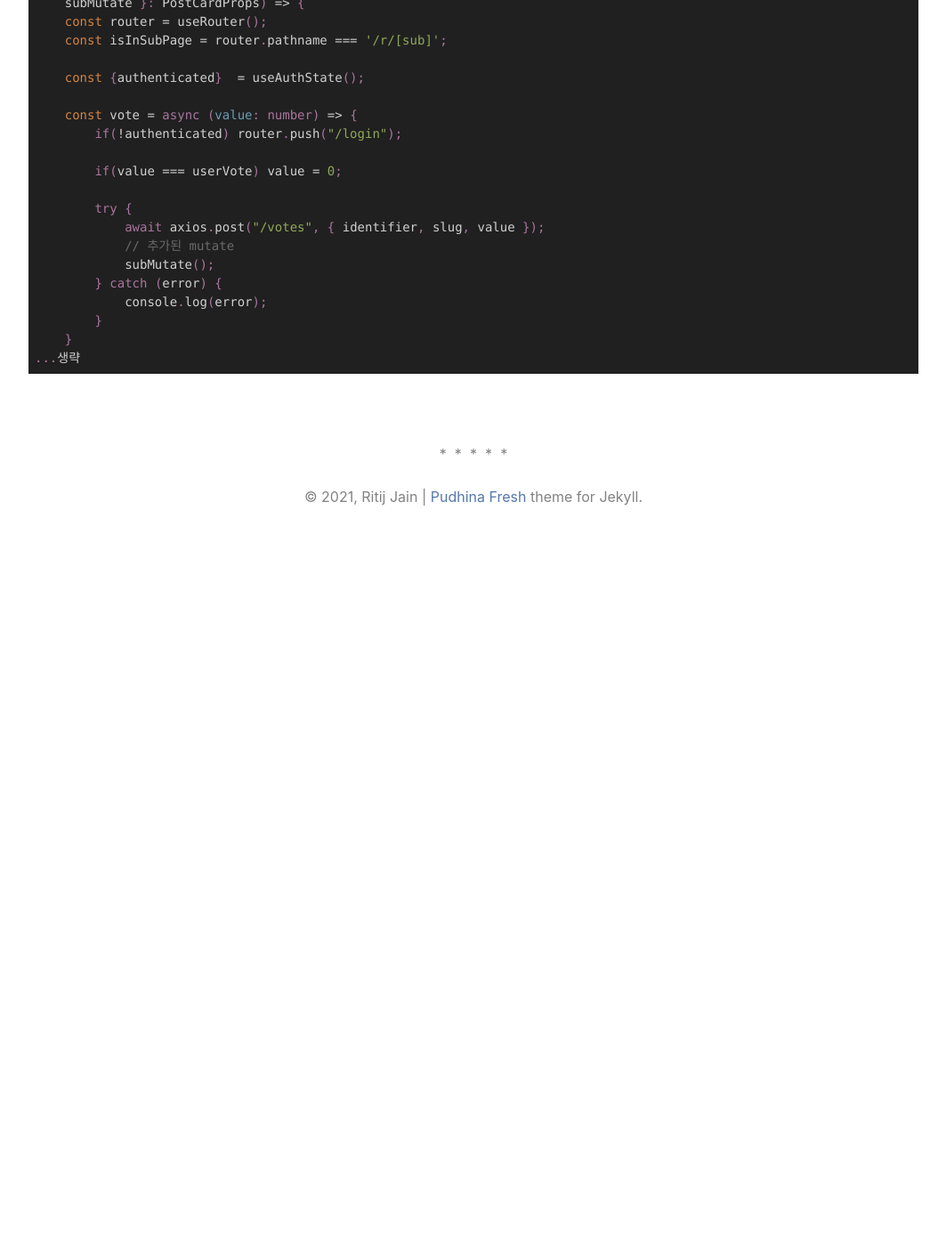
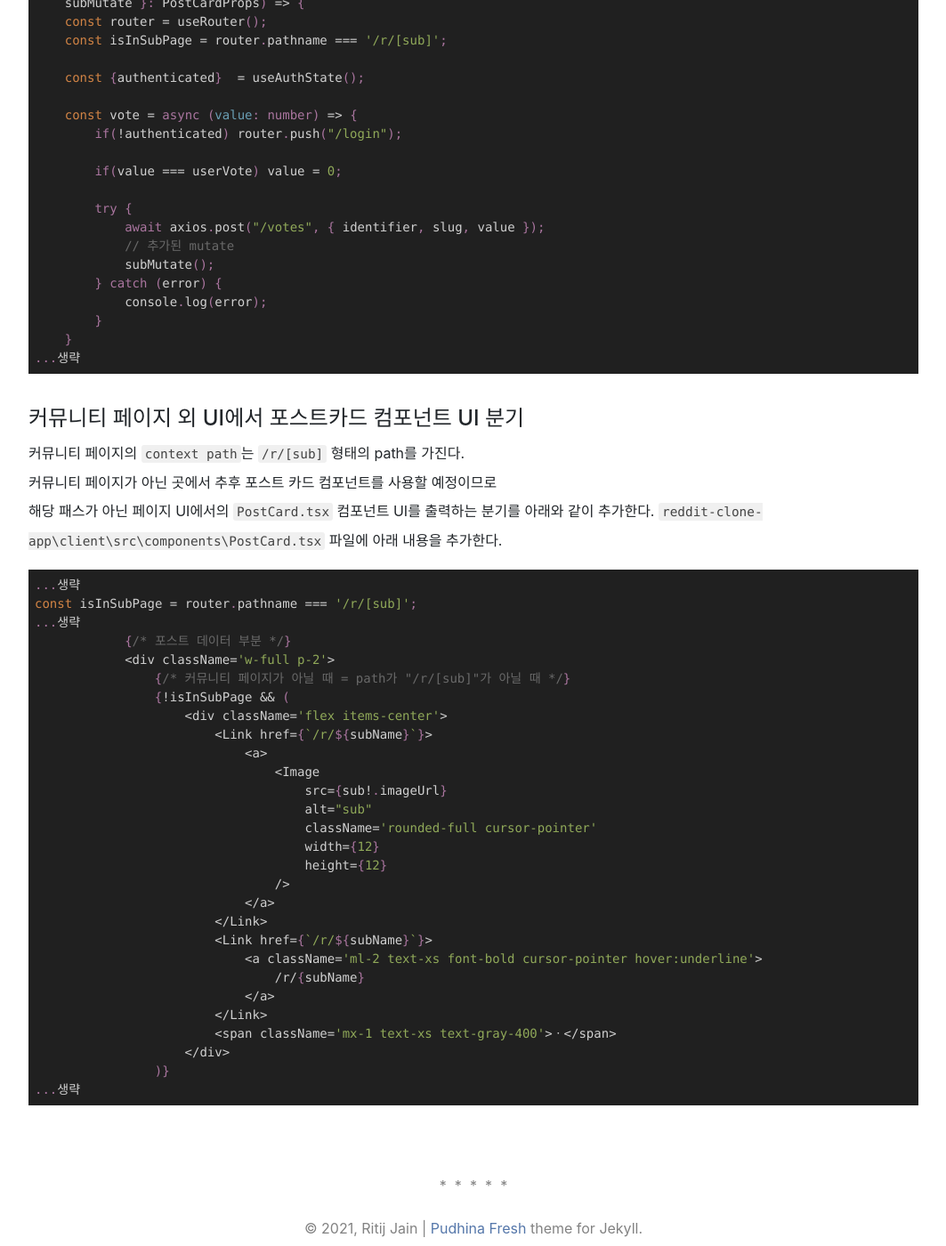
Before and after one commit to StdRunner/StdRunner.github.io, a Jekyll site: the page built from _posts/a1-clone-reddit/section7/2022-11-20-a6-post-list.md, in a window 1280 px wide and 1400 px high, scrolled down 5571 px. Shown: the whole window at 89% size, without its empty margins (108-1171 px from the left). Built offline with Jekyll 4.4.1, drawn with Linux system fonts in a browser that asks for light colours; nearby versions of some CDN libraries; comment, search, counter and statistics services are not loaded; before the commit the page ends 6201 px from its top, so only the background shows below that.

````diff
--- a/_posts/a1-clone-reddit/section7/2022-11-20-a6-post-list.md
+++ b/_posts/a1-clone-reddit/section7/2022-11-20-a6-post-list.md
@@ -267,3 +267,40 @@
     }
 ...생략
 ```
+
+#### 커뮤니티 페이지 외 UI에서 포스트카드 컴포넌트 UI 분기
+커뮤니티 페이지의 `context path`는 `/r/[sub]` 형태의 path를 가진다.
+커뮤니티 페이지가 아닌 곳에서 추후 포스트 카드 컴포넌트를 사용할 예정이므로
+해당 패스가 아닌 페이지 UI에서의 `PostCard.tsx` 컴포넌트 UI를 출력하는 분기를 아래와 같이 추가한다.
+`reddit-clone-app\client\src\components\PostCard.tsx` 파일에 아래 내용을 추가한다.
+
+```typescript
+...생략
+const isInSubPage = router.pathname === '/r/[sub]';
+...생략
+            {/* 포스트 데이터 부분 */}
+            <div className='w-full p-2'>
+                {/* 커뮤니티 페이지가 아닐 때 = path가 "/r/[sub]"가 아닐 때 */}
+                {!isInSubPage && (
+                    <div className='flex items-center'>
+                        <Link href={`/r/${subName}`}>
+                            <a>
+                                <Image
+                                    src={sub!.imageUrl}
+                                    alt="sub"
+                                    className='rounded-full cursor-pointer'
+                                    width={12}
+                                    height={12}
+                                />
+                            </a>
+                        </Link>
+                        <Link href={`/r/${subName}`}>
+                            <a className='ml-2 text-xs font-bold cursor-pointer hover:underline'>
+                                /r/{subName}
+                            </a>
+                        </Link>
+                        <span className='mx-1 text-xs text-gray-400'>ㆍ</span>
+                    </div>
+                )}
+...생략
+```
````
